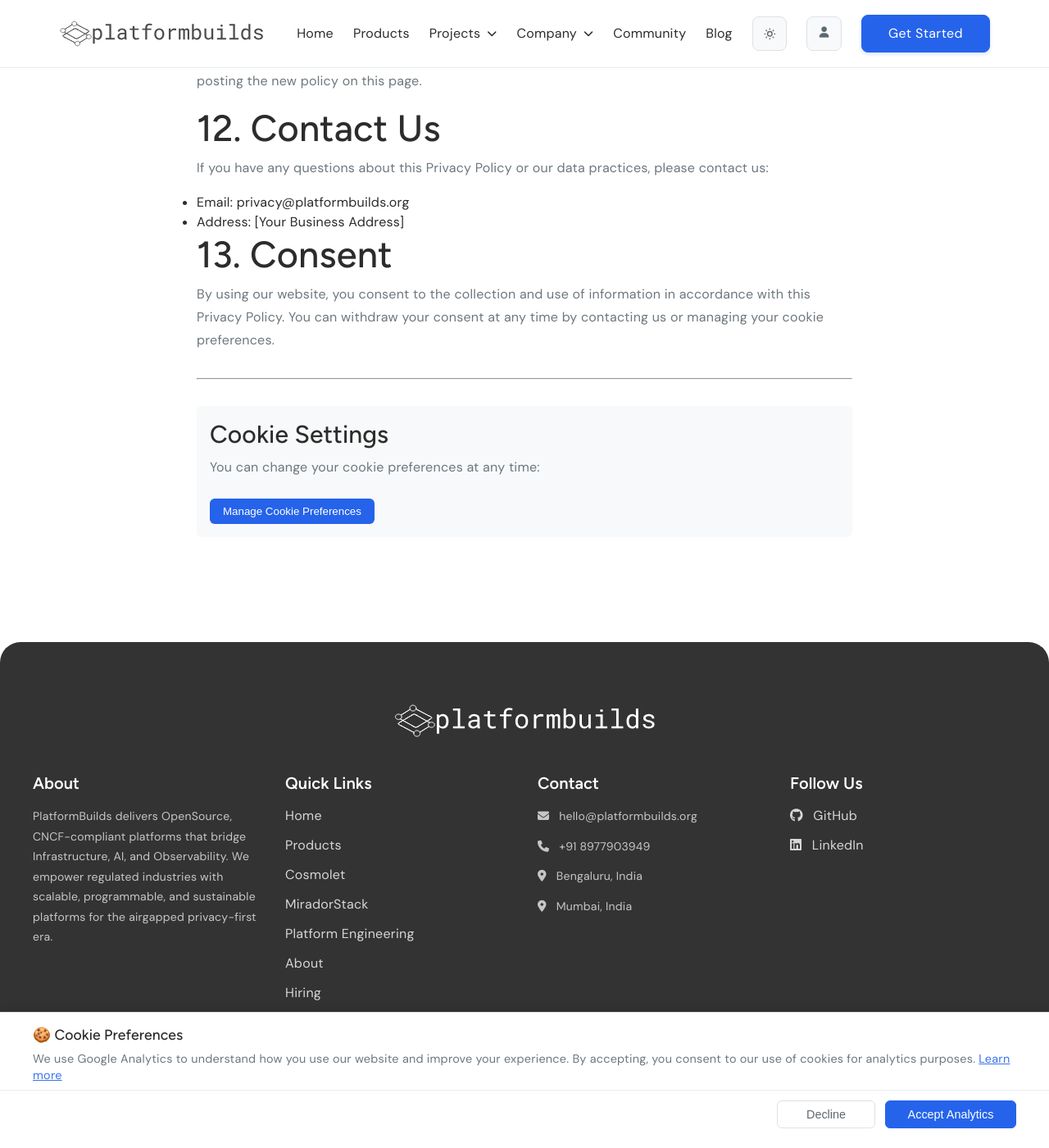
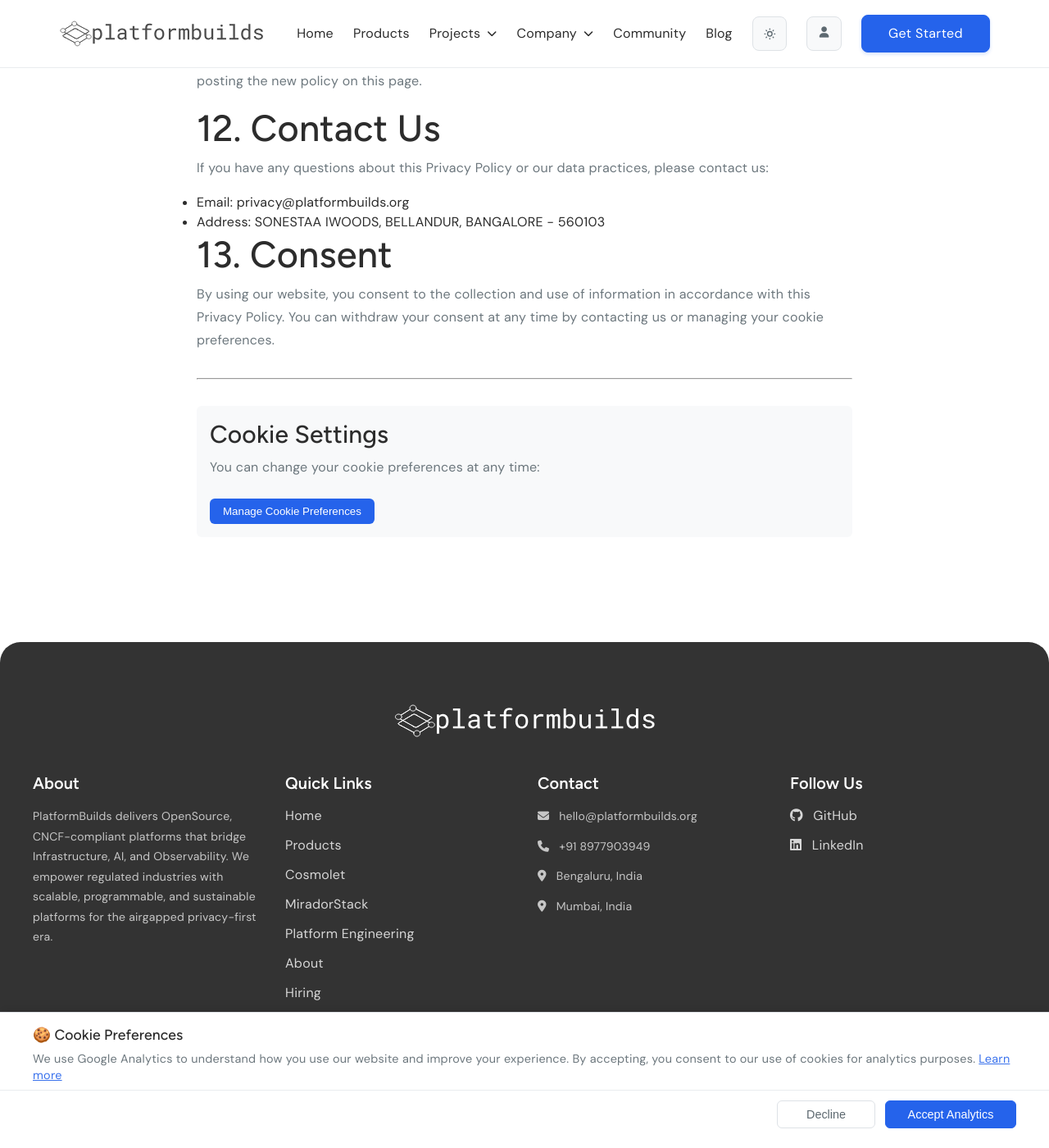
Before and after one commit to platformbuilds/platformbuilds-site, a Jekyll site: the page built from privacy-policy.md, in a window 1280 px wide and 1400 px high, scrolled down 2663 px. Shown: the whole window at 82% size. Built offline with Jekyll 4.4.1, drawn with Linux system fonts in a browser that asks for light colours.

Commit message:
Add Privacy Policy permalink, update navigation & footer, and include business address

```diff
--- a/_config.yml
+++ b/_config.yml
@@ -72,6 +72,8 @@
         url: /about/
       - name: Hiring
         url: /hiring/
+      - name: Privacy Policy
+        url: /privacy-policy/
   - name: Community
     url: https://github.com/orgs/platformbuilds/discussions
   - name: Blog
--- a/_includes/footer.html
+++ b/_includes/footer.html
@@ -46,7 +46,7 @@
                     {% endif %}
                     {% endfor %}
                     <li>
-                        <a href="/privacy-policy/">
+                        <a href="{{ '/privacy-policy/' | relative_url }}">
                             Privacy Policy
                         </a>
                     </li>
--- a/privacy-policy.md
+++ b/privacy-policy.md
@@ -1,6 +1,7 @@
 ---
 layout: page
 title: Privacy Policy
+permalink: /privacy-policy/
 subtitle: How we protect and handle your data
 ---
 
@@ -91,7 +92,7 @@
         <p>If you have any questions about this Privacy Policy or our data practices, please contact us:</p>
         <ul>
             <li>Email: privacy@platformbuilds.org</li>
-            <li>Address: [Your Business Address]</li>
+            <li>Address: SONESTAA IWOODS, BELLANDUR, BANGALORE - 560103</li>
         </ul>
 
         <h2>13. Consent</h2>
```
